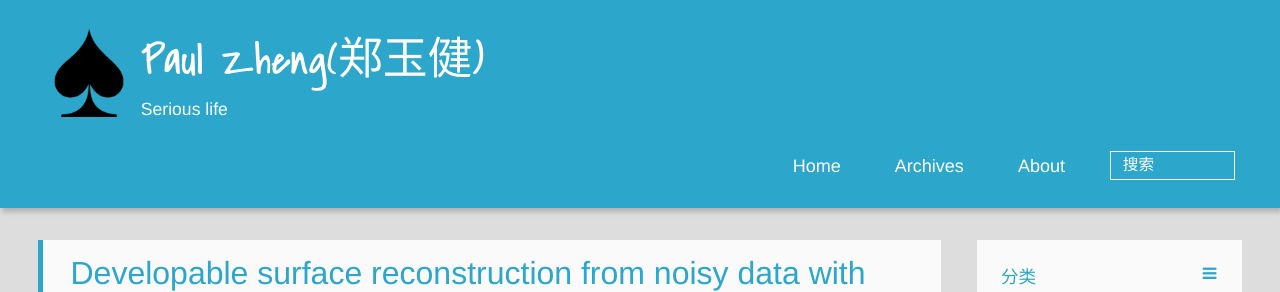
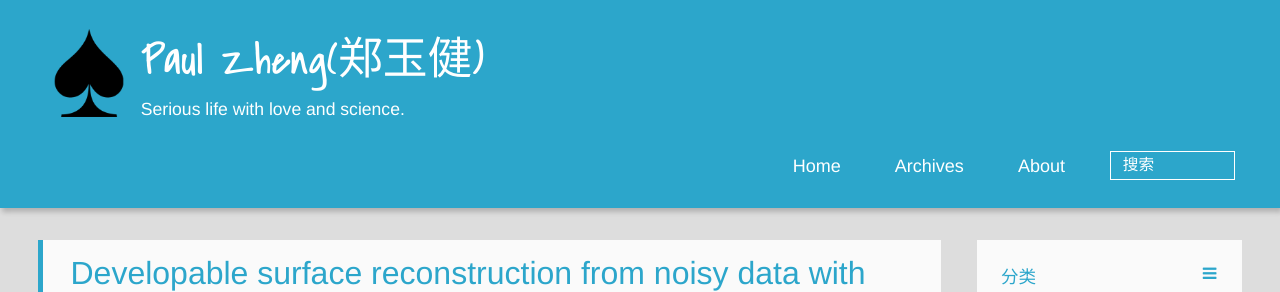
Before and after one commit to PAULYZHENG/paulyzheng.github.io, a Jekyll site: the page built from index.html, in a window 1280 px wide. Shown: the top 292 px of the page. Built offline with Jekyll 4.4.1, drawn with Linux system fonts in a browser that asks for light colours; a script that is not in the unit is left out; the list of posts is cut into pages by our own code.

Commit message:
Update _config.yml

```diff
--- a/_config.yml
+++ b/_config.yml
@@ -29,7 +29,7 @@ paginate: 20
 
 #### Site
 title : Paul Zheng(郑玉健)
-tagline: Serious life
+tagline: Serious life with love and science.
 assets: /assets
 url:
 baseurl:
```
